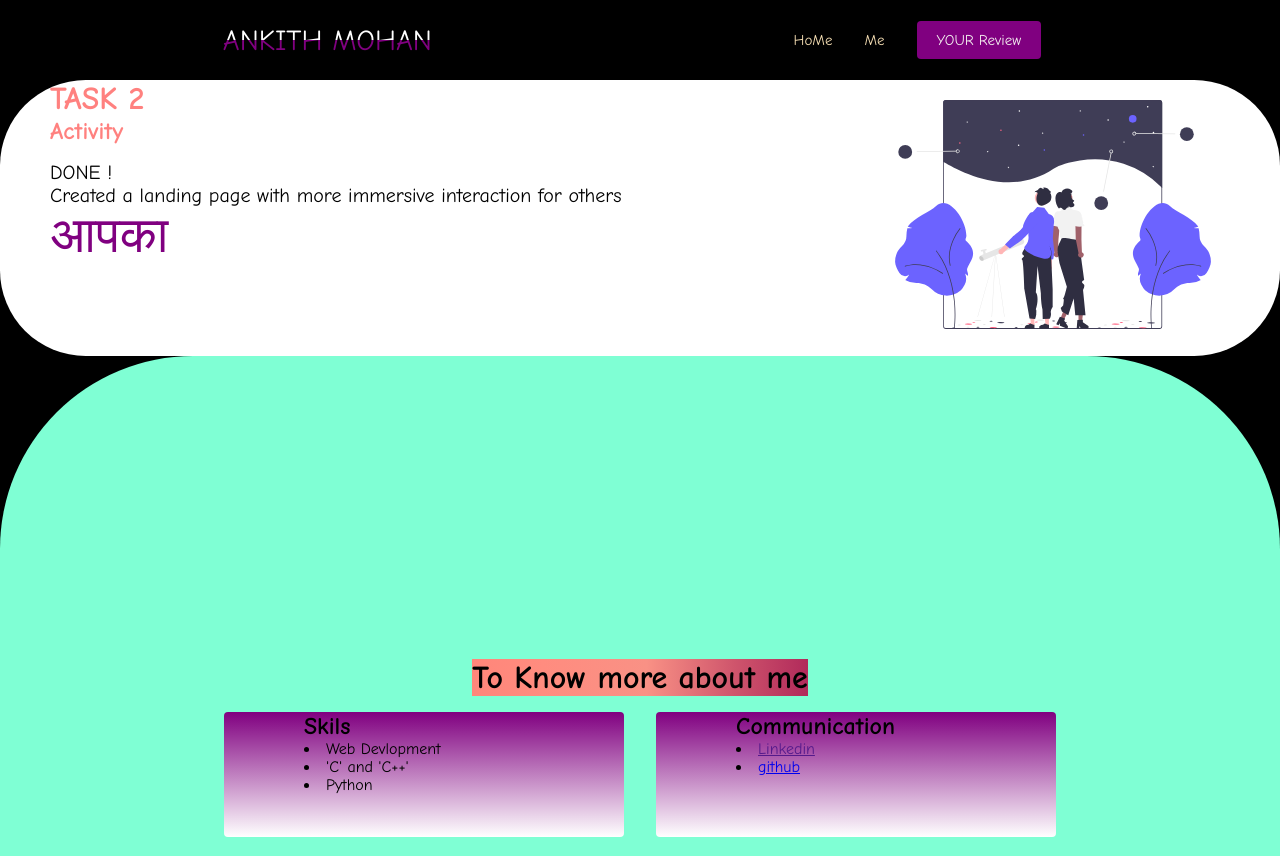
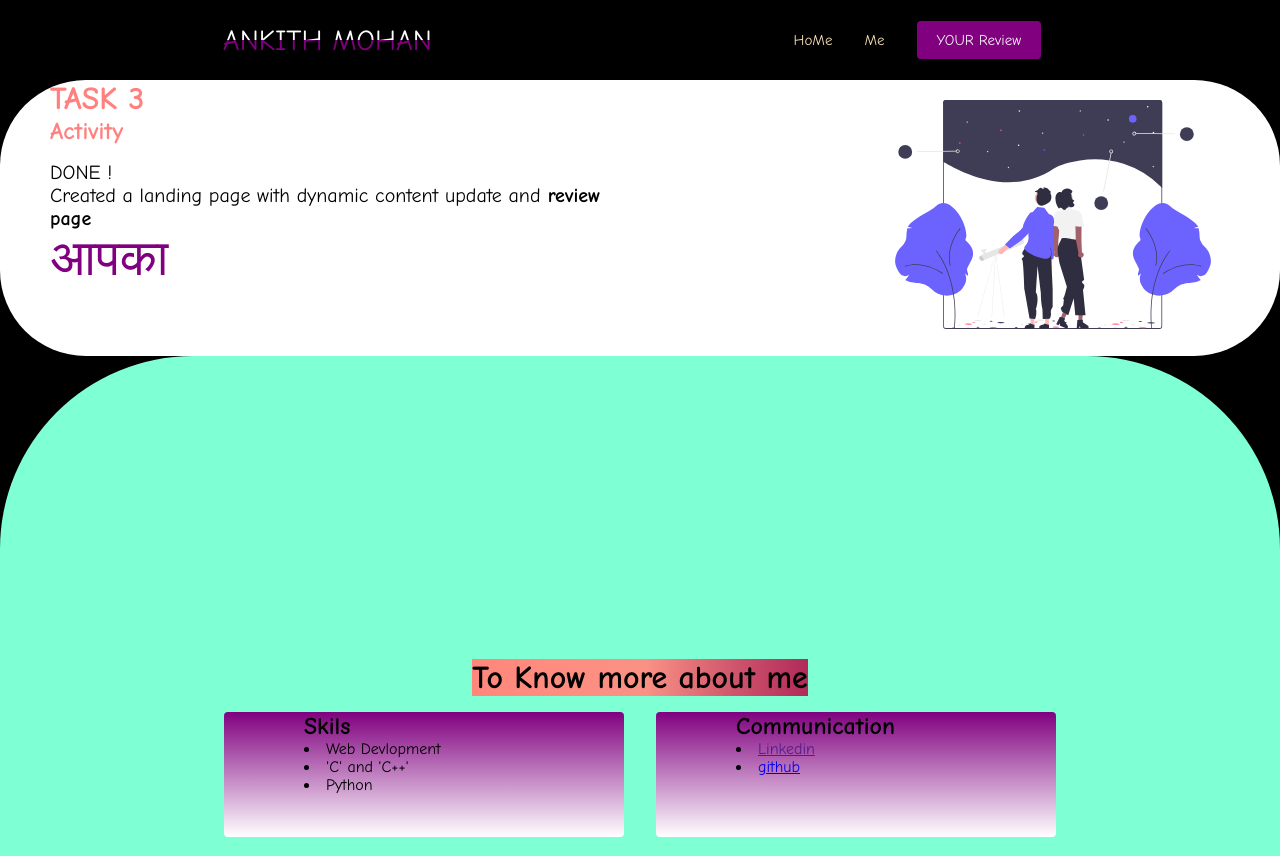
Before and after one commit to ANKITHMOHAN1307/MAIN-FLOW, a plain HTML site: page index.html in a window 1280 px wide. Shown: the top 856 px of the page. Drawn offline with nearby package versions, Linux system fonts and the light colour scheme.

Commit message:
TASK-3 ADDED

```diff
--- a/index.html
+++ b/index.html
@@ -38,9 +38,9 @@
     <div class="main">
         <div class="main__container">
             <div class="main__content">
-            <h1> TASK 2</h1>
+            <h1> TASK 3</h1>
             <h2 >Activity</h2>
-            <p> DONE ! <br>Created a landing page with more immersive interaction for others</p>
+            <p> DONE ! <br>Created a landing page with dynamic content update and<strong> review page </strong></p>
 
            <span class="multiText"></span>
 
```
